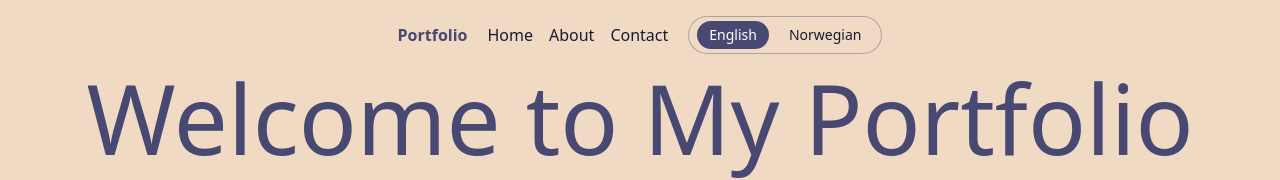
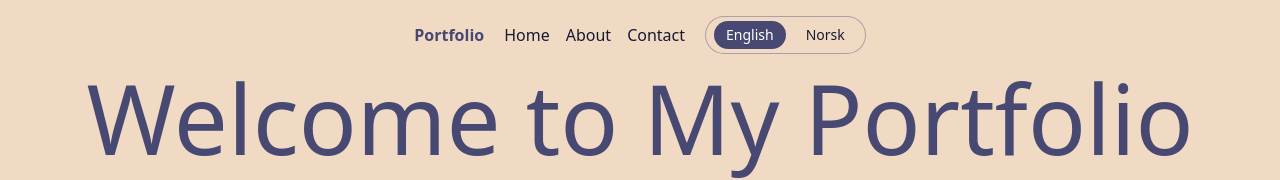
Before and after one commit to Maroikii/portfolio-next, a Next.js app: page / in a window 1280 px wide. Shown: the top 180 px of the page. Built offline with nearby package versions, Linux system fonts and the light colour scheme.

Commit message:
fix: update Norwegian translations for consistency

```diff
--- a/src/components/Language.tsx
+++ b/src/components/Language.tsx
@@ -44,7 +44,7 @@ const translations: Record<Locale, TranslationMap> = {
     epleTitle: "Apple page",
     epleText: "This is the Apple page. You can add more content about Apple here.",
     english: "English",
-    norwegian: "Norwegian",
+    norwegian: "Norsk",
   },
   no: {
     github: "Min GitHub",
@@ -66,7 +66,7 @@ const translations: Record<Locale, TranslationMap> = {
       "Hvis du vil komme i kontakt, kan du sende en e-post eller kontakte meg via sosiale medier.",
     epleTitle: "Eple-side",
     epleText: "Dette er eplesiden. Her kan du legge til mer innhold om eple.",
-    english: "Engelsk",
+    english: "English",
     norwegian: "Norsk",
   },
 };
```
